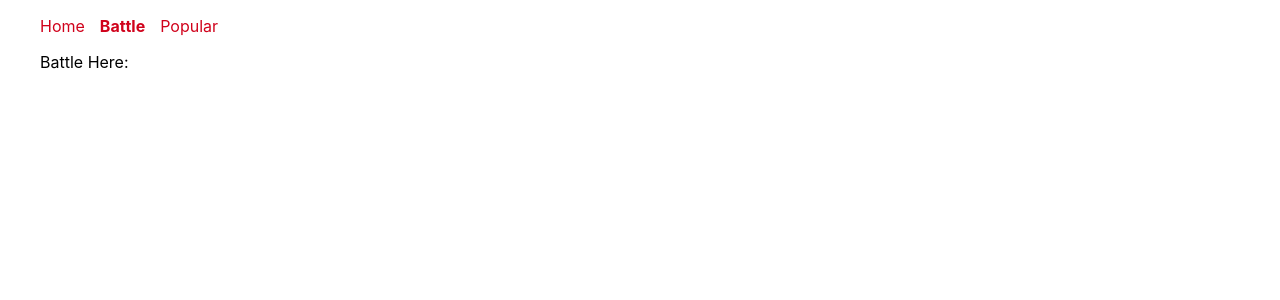
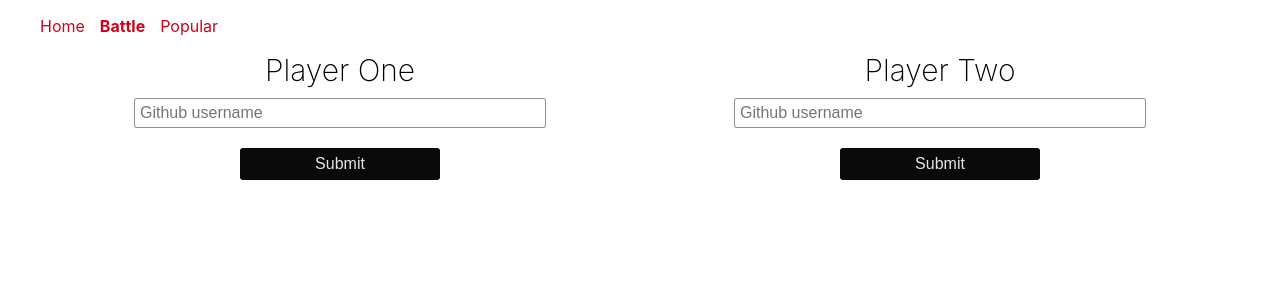
Before and after one commit to Nytheneals/REACT__BattlePi, a React (Create React App) app: page /battle in a window 1280 px wide. Shown: the top 300 px of the page. Built offline with nearby package versions, Linux system fonts and the light colour scheme.

Commit message:
Added Forms

```diff
--- a/src/components/Battle.jsx
+++ b/src/components/Battle.jsx
@@ -1,9 +1,115 @@
 import React, {Component} from "react";
 
-class Battle extends Component {
+function PlayerPreview(props) {
+  return (
+    <div>
+      <div className='column'>
+        <img
+          className='avatar'
+          src={props.avatar}
+          alt={'Avatar for ' + props.username}/>
+        <h2 className='username'>@{props.username}</h2>
+      </div>
+      <button
+        className='reset'
+        onClick={props
+        .onReset
+        .bind(null, props.id)}>
+        Reset
+      </button>
+    </div>
+  )
+}
+
+class PlayerInput extends Component {
+  constructor(props) {
+    super(props);
+    this.state = {
+      username: ''
+    };
+    this.handleChange = this
+      .handleChange
+      .bind(this);
+    this.handleSubmit = this
+      .handleSubmit
+      .bind(this);
+  }
+
+  handleChange(e) {
+    let value = e.target.value;
+    this.setState(function () {
+      return {username: value}
+    });
+  }
+
+  handleSubmit(e) {
+    e.preventDefault();
+    this
+      .props
+      .onSubmit(this.props.id, this.state.username);
+  }
   render() {
     return (
-      <div>Battle Here:</div>
+      <form className='column' onSubmit={this.handleSubmit}>
+        <label className="header" htmlFor="username">
+          {this.props.label}
+        </label>
+        <input
+          id="username"
+          placeholder='Github username'
+          value={this.state.username}
+          type="text"
+          autoComplete='off'
+          onChange={this.handleChange}/>
+        <button className='button' type="submit" disabled={!this.state.username}>Submit</button>
+      </form>
+
+    )
+  }
+}
+
+// MAIN BATTLE COMPONENT / PARENT COMPONENT
+
+class Battle extends React.Component {
+  constructor(props) {
+    super(props);
+    this.state = {
+      playerOneName: '',
+      playerTwoName: '',
+      playerOneImage: null,
+      playerTwoImage: null
+    };
+
+    this.handleSubmit = this
+      .handleSubmit
+      .bind(this);
+  }
+  // IN THIS CONTEXT ID = PLAYERONE/PLAYERTWO ,  USERNAME = USERNAME VALUE. THIS
+  // HANDELSUBMIT FUNCTION WILL ONLY UPDATE THE THE PARENT STATE. ITS MORE LIKE AN
+  // IF STATEMENT ONLY UPDATING THE VALUES THAT WE NEED handleSubmit() {   this
+  // .setState(function (id, username) {       let newState = {} newState[id +
+  // 'Name'] = username;       newState[id + 'Image'] = `https://github.com
+  // ${username} .png?size=200`;       return newState; }); }
+
+  handleSubmit(id, username) {
+    this
+      .setState(function () {
+        var newState = {};
+        newState[id + 'Name'] = username;
+        newState[id + 'Image'] = 'https://github.com/' + username + '.png?size=200'
+        return newState;
+      });
+  }
+  render() {
+    var playerOneName = this.state.playerOneName;
+    var playerTwoName = this.state.playerTwoName;
+    return (
+      <div>
+        <div className='row'>
+          {!playerOneName && <PlayerInput id='playerOne' label='Player One' onSubmit={this.handleSubmit}/>}
+          {!playerTwoName && <PlayerInput id='playerTwo' label='Player Two' onSubmit={this.handleSubmit}/>}
+        </div>
+      </div>
     )
   }
 }
```
